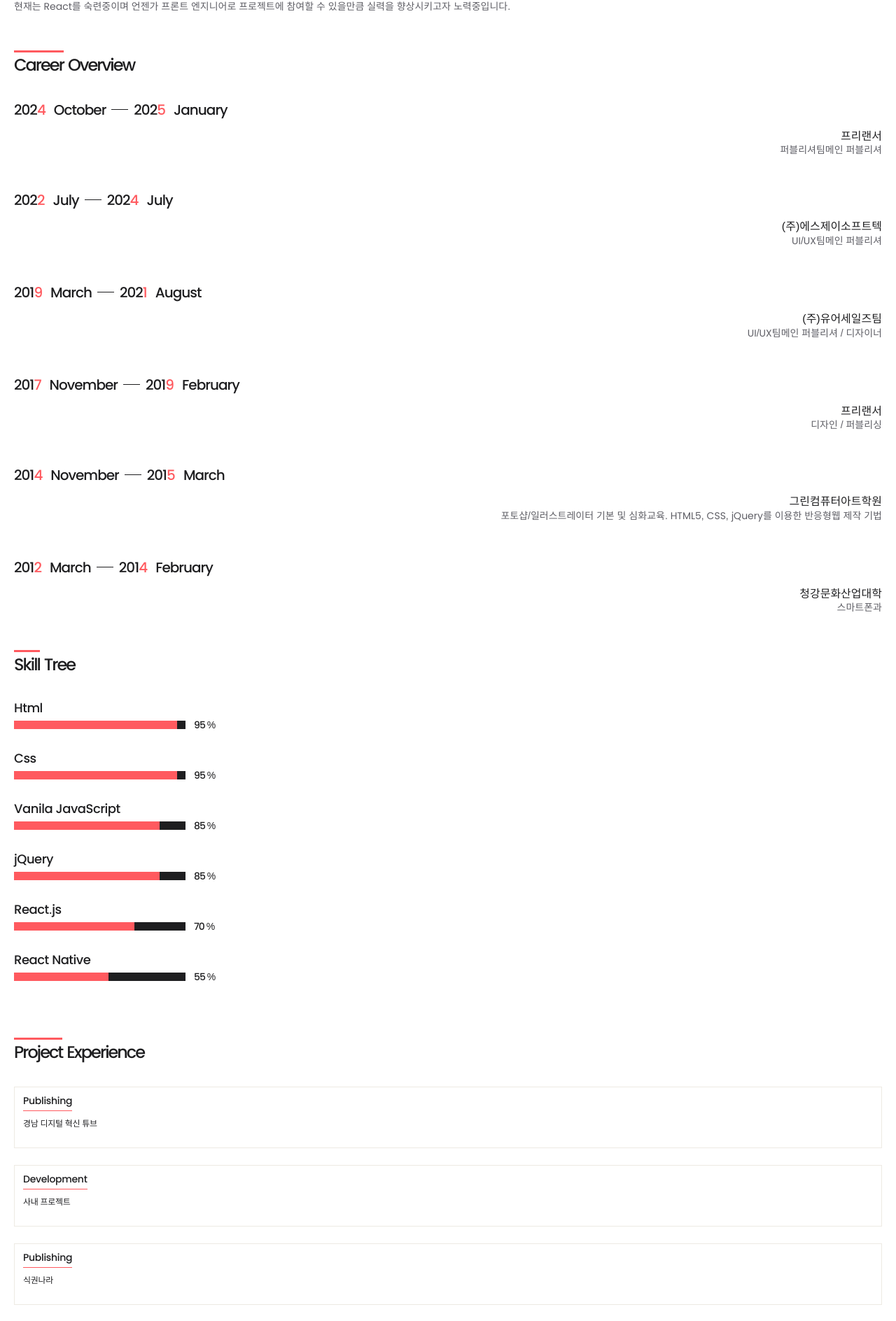
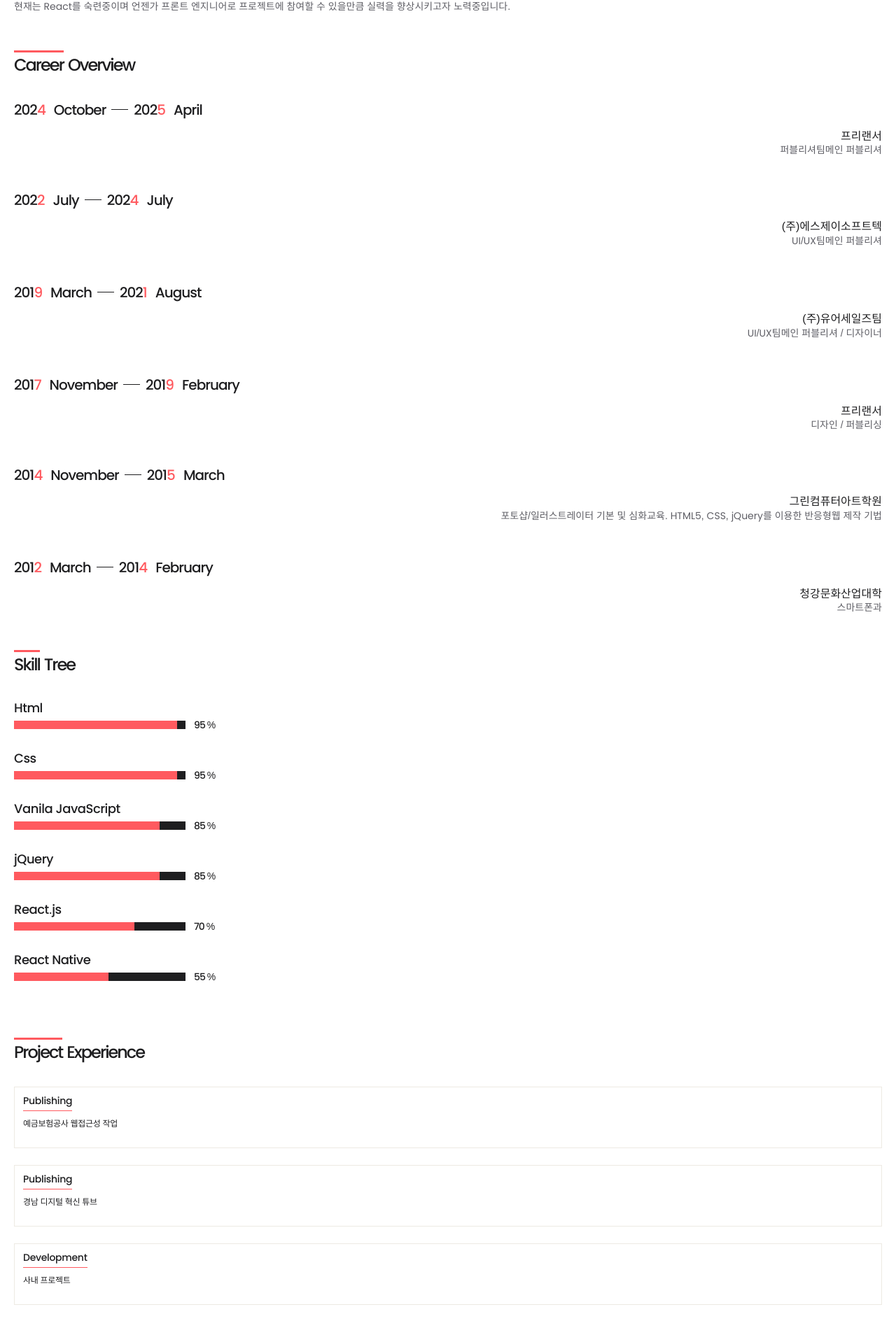
Before and after one commit to yuella1219/portfolio_ysy, a React (Create React App) app: page / in a window 1280 px wide. Shown: the part 1073-2961 px from the top of the page at 70% size. Built offline with nearby package versions, Linux system fonts and the light colour scheme; the HTML template or start-up script is replaced by a standard one.

Commit message:
add: 커리어 업데이트

```diff
--- a/src/components/career/data.ts
+++ b/src/components/career/data.ts
@@ -13,7 +13,7 @@ export const career_data:CareerDataProps[] = [
         startY : `2024`,
         startM : `October`,
         endY : `2025`,
-        endM : `January`,
+        endM : `April`,
         companyNm : `프리랜서`,
         teamNm : `퍼블리셔팀`,
         posNm: `메인 퍼블리셔`,
--- a/src/components/project/data.ts
+++ b/src/components/project/data.ts
@@ -15,6 +15,18 @@ export type ExperienceDataProps = {
 }
 
 export const experience_data: ExperienceDataProps[] = [
+    {
+        posNm : 'Publishing',
+        proNm : '예금보험공사 웹접근성 작업',
+        startDt : '2025-03',
+        endDt : '2025-04',
+        useLaun : 'HTML5, CSS3, Javascript, jQuery',
+        devOs : 'PC Web',
+        clientNm : '예금보험공사',
+        member : 4,
+        proInter : '예금보험공사 웹접근성 취득',
+        intoTxt : '작업 사이트 명 - \n ㆍ 예금보험공사\n ㆍ 생활금융아카데미\n ㆍ 예보공매정보\n ㆍ 금융안심포탈\n\n 심사기관 - 한국웹접근성인증평가원\n\n작업내용 - Label 추가, 대체텍스트 추가, 커스텀 모달 포커싱 처리 등 웹접근성 지침에 준하는 작업 수행\n기여도 - 50% \n 특이사항 - PL 업무 수행',
+    },
     {
         posNm: `Publishing`,
         proNm: `경남 디지털 혁신 튜브`,
--- a/src/components/toy/toy-url.ts
+++ b/src/components/toy/toy-url.ts
@@ -27,4 +27,11 @@ export const toy_data:ToyUrlProps[] = [
     //     useLang:`React.js`,
     //     infoTxt:`React js 숙련도 증진 및 api 연동 연습을 위해 작업한 습작입니다.\n오픈 api인 poke api를 통해 포켓몬 도감 데이터를 호출하고 필요한 데이터를 화면에 마운트하는 간단한 카드 리스트 페이지 입니다.`,
     // },
+    {
+        tit:`마비노기 웹 팬게임 - 걸어서 에린 속으로`,
+        gitUrl:'https://github.com/yuella1219/mabinogi_peddler.git',
+        url:'https://yuella1219.github.io/mabinogi_peddler/',
+        useLang:'HTML, SASS, React.js',
+        infoTxt:'Nexon Open Api를 이용한 게인 프로젝트 입니다. (반응형x)\n 각 npc가 위치한 마을로 이동, 물건의 구매 및 판매, 거리에 따른 차액 이율 등 실제 pc게임 마비노기에 존재하는 교역 컨텐츠를 벤치마킹하였습니다.\n',
+    },
 ]
```
